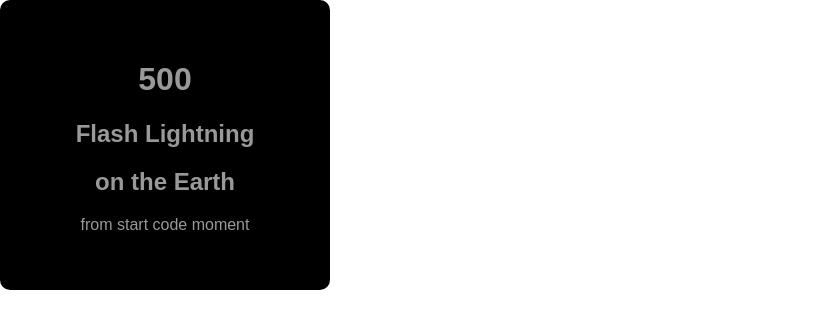
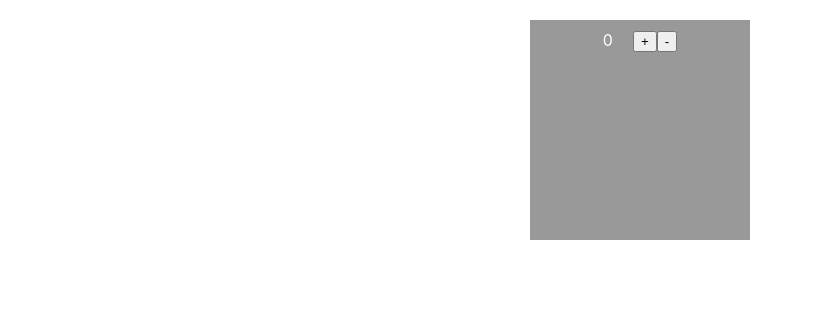
Before and after one commit to murziksasha/reactLearn, a React (Create React App) app in the folder my-app/: page / in a window 1280 px wide. Shown: the top 328 px of the page, without its empty margins (0-813 px from the left). Built offline with nearby package versions, Linux system fonts and the light colour scheme.

Commit message:
event in react

```diff
--- a/my-app/src/App.js
+++ b/my-app/src/App.js
@@ -5,59 +5,65 @@ import  './App.css';
 
 
 
-class LightningCounter extends Component {
-  constructor(props){
+class Circle extends Component {
+
+  constructor(props) {
     super(props);
     this.state = {
-      strikes: 0
+      number: 0
     };
-    // this.timerTick = this.timerTick.bind(this);
   }
 
-  componentDidMount(){
-    setInterval(this.timerTick, 1000);
+  someClick = (e) => {
+    let currentCount = this.state.number;
+
+    if(e.shiftKey) {
+      currentCount += 10;
+    }
+    else {
+      currentCount += 1;
+    }
+
+    this.setState({
+      number: currentCount
+    })
   }
 
-  timerTick = ()=> {
-    this.setState((prevState)=>({
+  incrClick = (e) => {
 
-        strikes: prevState.strikes + 100
+    let currentCount = this.state.number;
 
-    }))
+    if(e.shiftKey) {
+      currentCount -= 10;
+    }
+    else {
+      currentCount -= 1;
+    }
 
+    this.setState({
+      number: currentCount
+    })
   }
 
-  render(){
+  render() {
+    const circleStyle = {
+      padding : 10,
+      margin : 20,
+      display: 'inline-block',
+      backgroundColor: this.props.bgColor,
+      width: 200,
+      height: 200
+    }
+    const {number} = this.state;
+    return(
 
-    return (
-      <h1>{this.state.strikes}</h1>
-    )
-
-  }
-}
-
-
-class LightningCounterDisplay extends Component {
-  render(){
-    const divStyle = {
-      width: 250,
-      textAlign: 'center',
-      backgroundColor: 'black',
-      padding: 40,
-      fontFamily: 'sans-serif',
-      color: '#999',
-      borderRadius: 10
-    };
-    return(
-      <div style={divStyle}>
-        <LightningCounter/>
-        <h2>Flash Lightning</h2>
-        <h2>on the Earth</h2>
-        <p>from start code moment</p>
+      <div style={circleStyle}>
+        <span style={{color: 'white', marginRight: '20px'}}>{number}</span>
+        <button  onClick={this.someClick}>+</button>
+        <button onClick={this.incrClick}>-</button>
       </div>
     )
   }
-
 }
 
 
@@ -68,8 +74,8 @@ function App() {
 
 
     <div className='App'>
-      <LightningCounterDisplay/>
 
+    <Circle bgColor='#999'/>
 
     </div>
 
```
